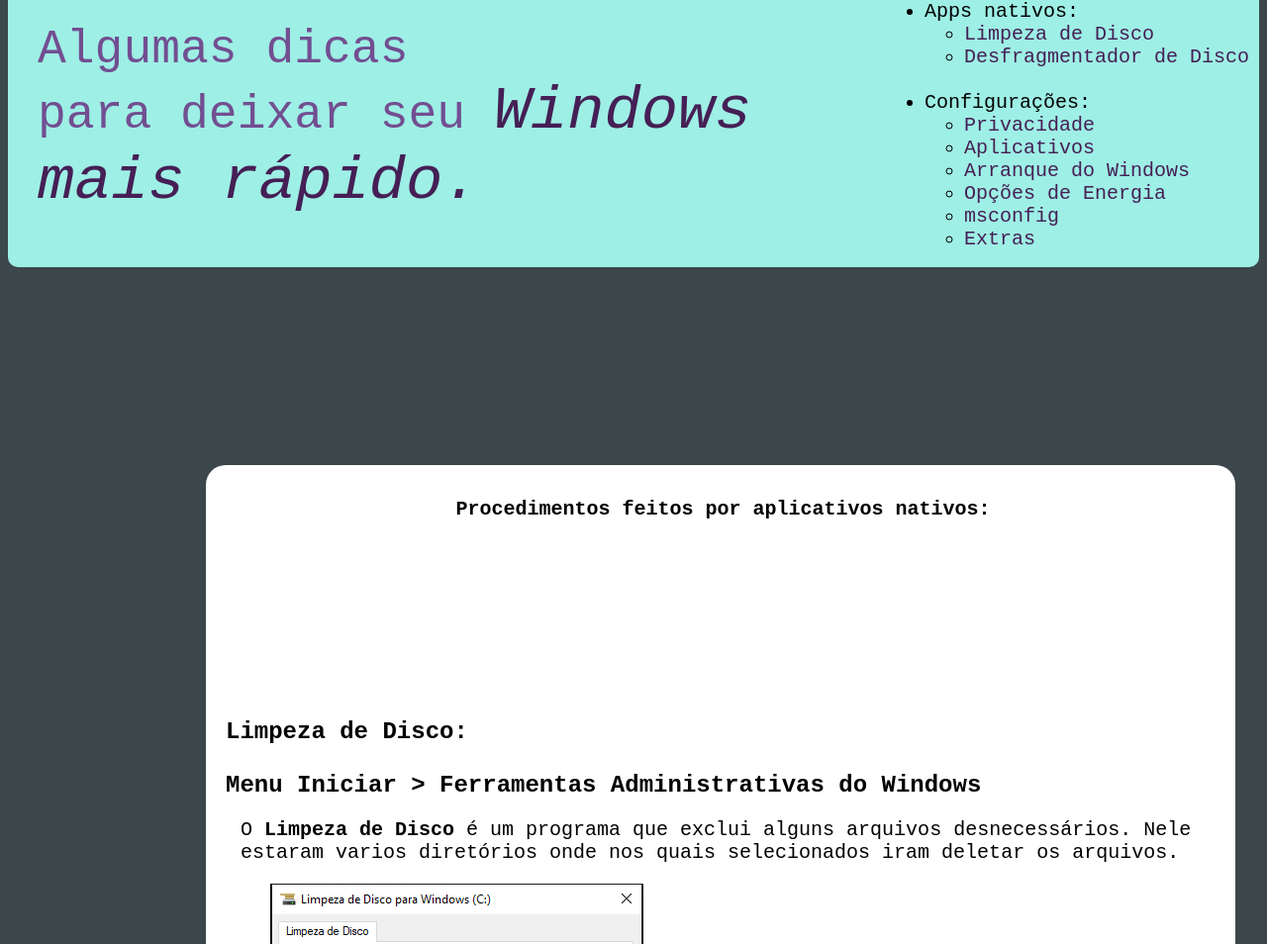
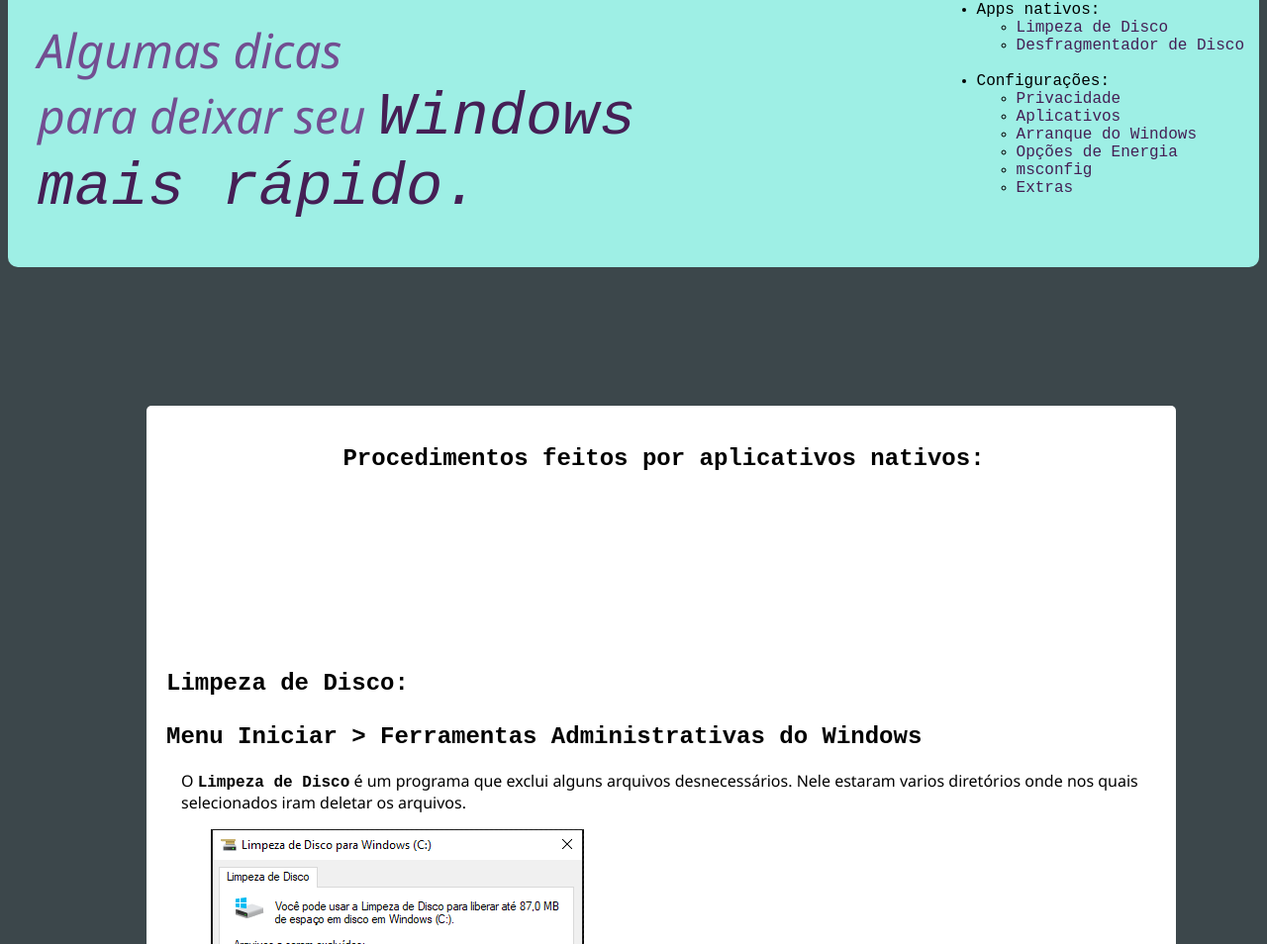
Before and after one commit to Godofcoffe/Otimizacao-Win10, a plain HTML site: page index.html in a window 1280 px wide. Shown: the part 38-992 px from the top of the page at 99% size. Drawn offline with Linux system fonts and the light colour scheme.

Commit message:
pequenas correções

```diff
--- a/estilos/style.css
+++ b/estilos/style.css
@@ -1,6 +1,5 @@
 * {
-    font-family: monospace, sans-serif;
-    font-size: 20px;
+    font-family: 'Courier New', Courier, monospace, sans-serif;
 }
 
 body  {
@@ -20,9 +19,14 @@ a:hover {
     text-decoration: underline;
 }
 
+p {
+    font-family: 'Segoe UI', Tahoma, Geneva, Verdana, sans-serif;
+}
+
 #t1 {
+    font-style: italic;
     padding-left: 30px;
-    padding-top: 5px;
+    padding-top: 0px;
     color: #724E91;
     font-size: 48px;
 }
@@ -37,19 +41,18 @@ a:hover {
 
 #index {
     float: right;
-    margin: 10px;
+    margin: 15px;
 }
 
 #bloco-de-texto {
-    margin: 200px;
+    margin: 140px;
     background-color: white;
     height: 100%;
     width: 1000px;
-    border-radius: 20px;
+    border-radius: 5px;
 }
 
 .cabeçalho {
-    position: relative;
     background-color: #9EEFE5;
     width: 100%;
     height: 300px;
--- a/index.html
+++ b/index.html
@@ -21,7 +21,9 @@
                       <em class='t2'>mais rápido.</em>
                   </p>
               </div>
-              <div id="index">
+
+
+              <nav id="index">
                   <ul>
                       <li>
                           Apps nativos:
@@ -59,13 +61,13 @@
                           </ul>
                       </li>
                   </ul>
-              </div>
+                </nav>
           </header>
       </div>
 
 
-      <div class="conteudo">
-          <div id="bloco-de-texto" style="padding: 20px;">
+      <main class="conteudo">
+          <section id="bloco-de-texto" style="padding: 20px;">
               <div class="titulo">
                   <h1 style="text-align: center;">
                       Procedimentos feitos por aplicativos nativos:
@@ -184,7 +186,7 @@
                         <p>
                             Depois lá no topo, vá na aba serviços:
                         </p>
-                          <img src="img-procedimentos/configs/passo7-msconfig2.PNG" alt="imagem-exemplo-aba-servições">
+                        <img src="img-procedimentos/configs/passo7-msconfig2.png" alt="imagem-exemplo-aba-servições">
                         <p>
                             Marque a caixa de seleção <strong>Ocultar todos os serviços Microsoft</strong>, clique em desativar tudo e <strong>OK</strong>.
                             <br>
@@ -219,7 +221,7 @@
                     </div>
                 </div>
               </div>
-          </div>
-      </div>
+            </section>
+        </main>
   </body>
 </html>
```
Lines whose indentation alone changed are shown as unchanged.
